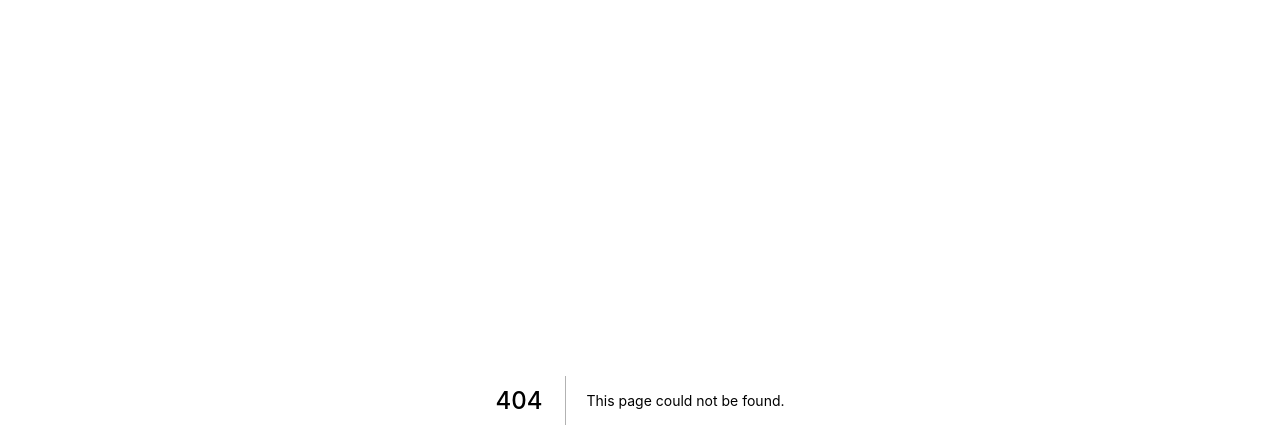
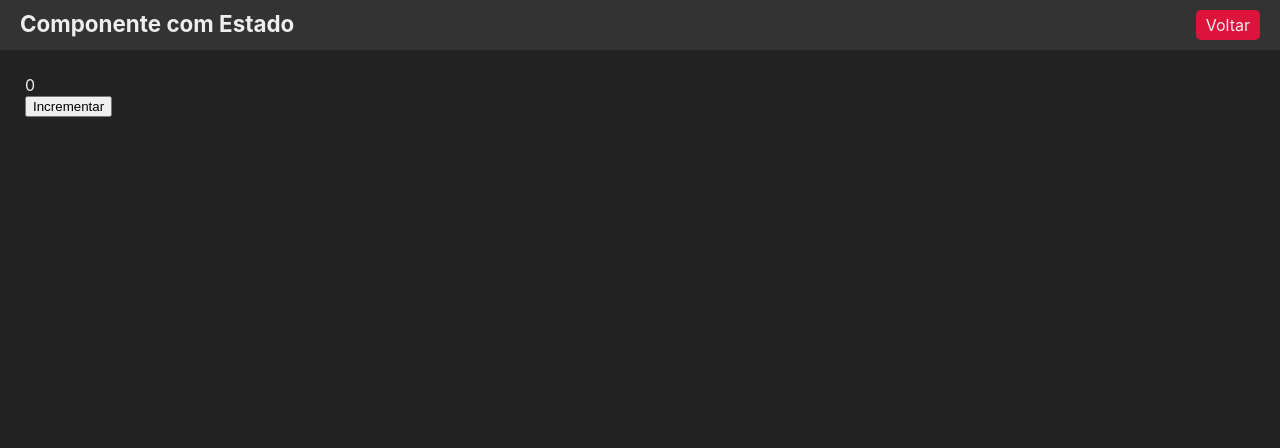
Before and after one commit to polyanetuag/fundamentos, a Next.js app: page /state in a window 1280 px wide. Before the commit this address had no page. Shown: the top 448 px of the page. Built offline with nearby package versions, Linux system fonts and the light colour scheme.

Commit message:
component with state

```diff
--- /dev/null
+++ b/src/pages/state.jsx
@@ -0,0 +1,17 @@
+import { useState } from 'react'
+import Layout from '../components/Layout'
+
+export default function State() {
+  const [number, setNumber] = useState(0) // React Hooks
+
+  function incrementar() {
+    setNumber(number + 1)
+  }
+
+  return (
+    <Layout titulo="Componente com Estado">
+      <div>{number}</div>
+      <button onClick={incrementar}>Incrementar</button>
+    </Layout>
+  )
+}
```
